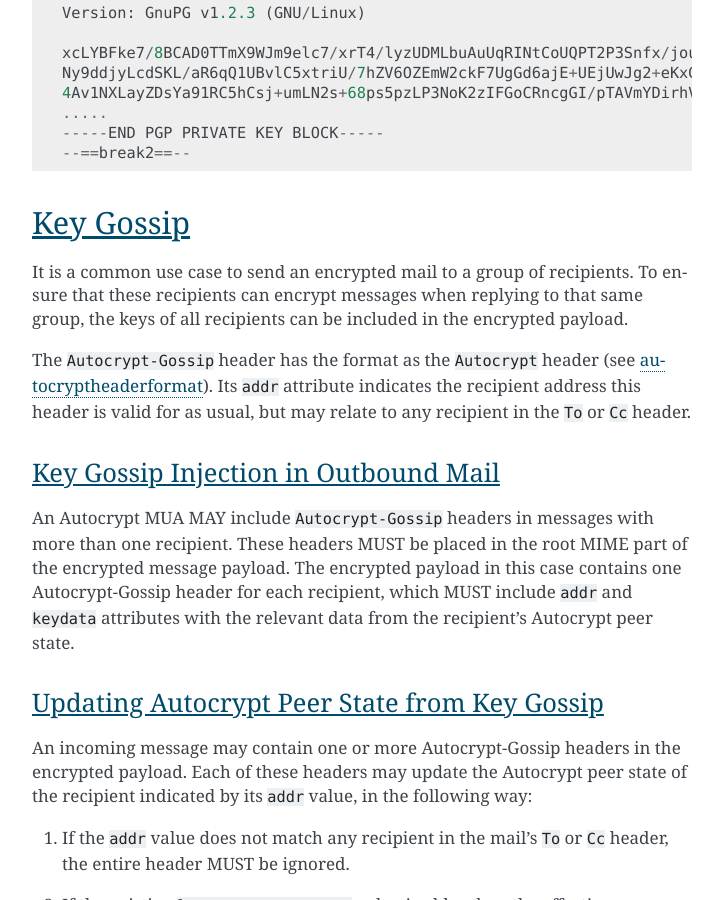
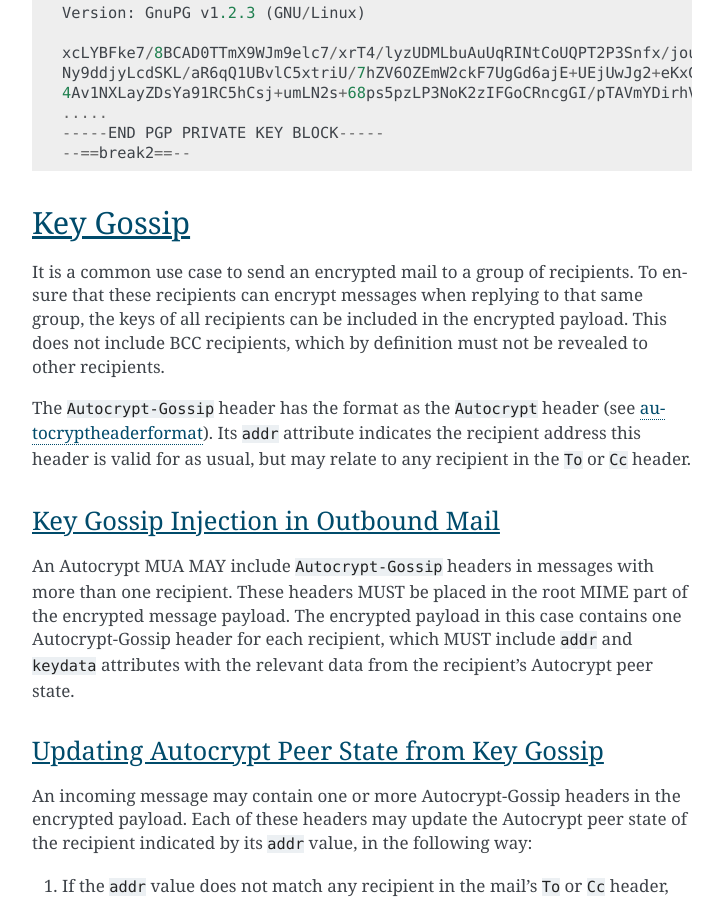
Before and after one commit to autocrypt/autocrypt, a Sphinx documentation site: the page built from doc/level1.rst, in a window 1280 px wide and 900 px high, scrolled down 15350 px. Shown: the whole window, without its empty margins (388-1111 px from the left). Built offline with Sphinx 7.4.7, drawn with Linux system fonts in a browser that asks for light colours.

Commit message:
add note about not gossipping BCC recipients

```diff
--- a/doc/level1.rst
+++ b/doc/level1.rst
@@ -707,7 +707,9 @@
 It is a common use case to send an encrypted mail to a group of
 recipients. To ensure that these recipients can encrypt messages when
 replying to that same group, the keys of all recipients can be
-included in the encrypted payload.
+included in the encrypted payload. This does not include BCC
+recipients, which by definition must not be revealed to other
+recipients.
 
 The ``Autocrypt-Gossip`` header has the format as the ``Autocrypt``
 header (see `autocryptheaderformat`_). Its ``addr`` attribute
```
